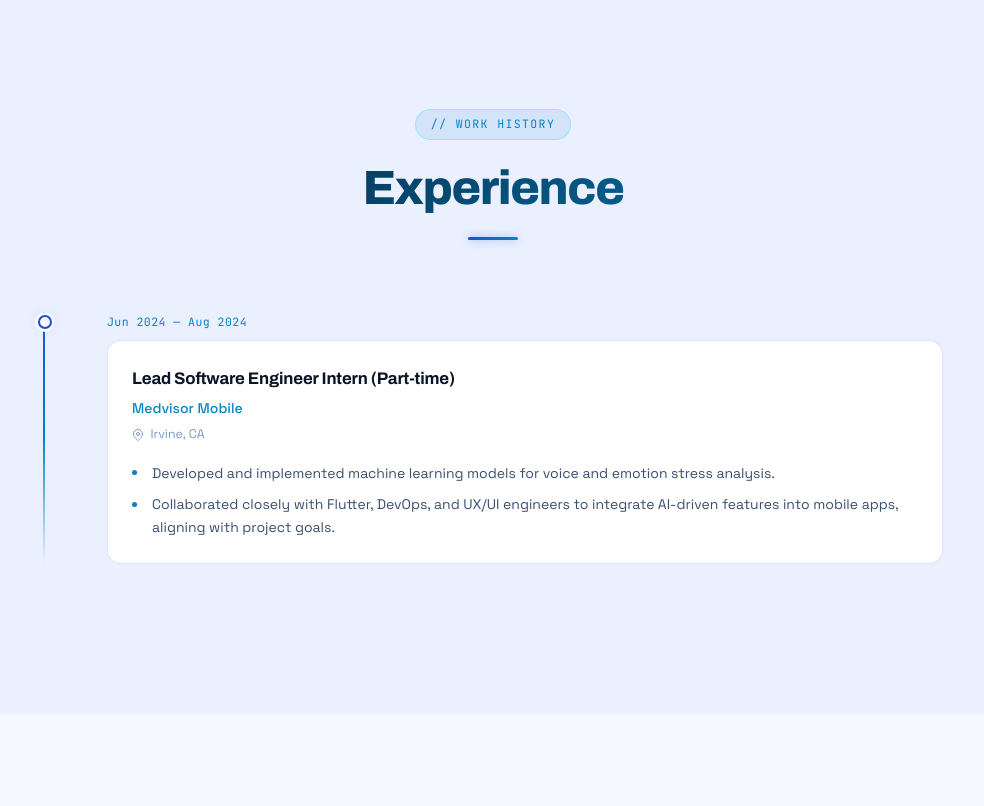
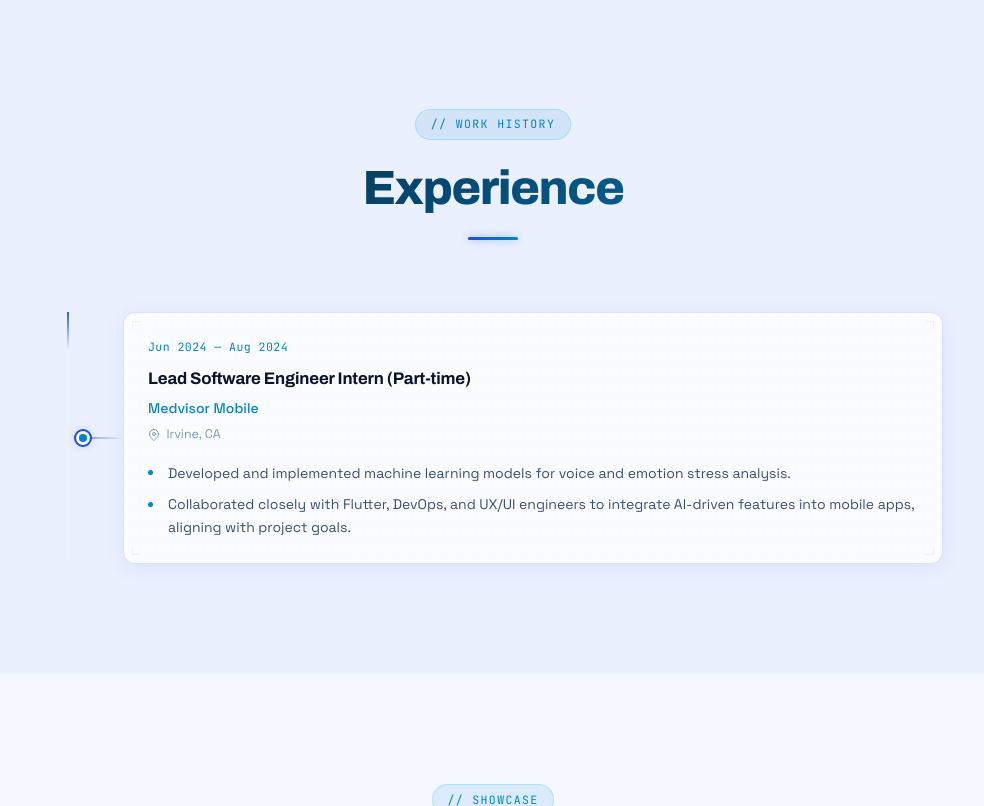
Before and after one commit to mursalatul/portfolio, a Django app: page / in a window 1280 px wide. Shown: the part 3081-3887 px from the top of the page, without its empty margins (147-1131 px from the left). Run offline with Django 5.2, Linux system fonts and the light colour scheme; data comes from the database, SQL or seed files in the repository.

Commit message:
feat: overhaul timeline cards with glassmorphism and interactive cyberpunk aesthetic elements

```diff
--- a/static/css/style.css
+++ b/static/css/style.css
@@ -854,16 +854,21 @@ img { max-width: 100%; height: auto; }
   letter-spacing: 0.04em;
 }
 .timeline-card {
-  background: var(--bg-card);
+  position: relative;
+  background: var(--bg-glass);
+  backdrop-filter: blur(12px);
+  -webkit-backdrop-filter: blur(12px);
   border: 1px solid var(--border);
-  border-radius: 14px; padding: 1.5rem;
-  transition: all 0.3s ease;
+  border-radius: 12px; padding: 1.5rem;
+  overflow: hidden;
+  transition: all 0.4s cubic-bezier(0.25, 0.8, 0.25, 1);
+  box-shadow: var(--card-shadow);
   cursor: default;
 }
 .timeline-card:hover {
-  border-color: rgba(0, 212, 255, 0.25);
-  box-shadow: var(--card-shadow-hover);
-  transform: translateX(4px);
+  transform: translateX(6px) translateY(-2px);
+  border-color: rgba(0, 212, 255, 0.4);
+  box-shadow: 0 10px 40px -10px var(--accent-glow), 0 0 15px rgba(0, 212, 255, 0.08);
 }
 .timeline-role {
   font-family: 'Archivo', sans-serif;
@@ -2521,7 +2526,8 @@ section { width: 100%; overflow-x: hidden; }
   box-shadow: 0 0 8px var(--accent-cyan-glow);
 }
 
-.edu-item:hover .edu-terminal {
+.edu-item:hover .edu-terminal,
+.edu-item:hover .timeline-card {
   transform: translateX(6px) translateY(-2px);
   border-color: rgba(0, 212, 255, 0.4);
   box-shadow: 0 10px 40px -10px var(--accent-glow), 0 0 15px rgba(0, 212, 255, 0.08);
@@ -2540,7 +2546,8 @@ section { width: 100%; overflow-x: hidden; }
   transition: opacity 0.3s ease;
 }
 
-.edu-item:hover .edu-scanline {
+.edu-item:hover .edu-scanline,
+.timeline-card:hover .edu-scanline {
   opacity: 1;
   animation: scanline-sweep 2.5s infinite linear;
 }
@@ -2562,7 +2569,8 @@ section { width: 100%; overflow-x: hidden; }
   opacity: 0.05;
 }
 
-.edu-item:hover .edu-grid-overlay {
+.edu-item:hover .edu-grid-overlay,
+.timeline-card:hover .edu-grid-overlay {
   opacity: 0.6;
 }
 
@@ -2585,7 +2593,11 @@ section { width: 100%; overflow-x: hidden; }
 .edu-item:hover .edu-bracket-tl,
 .edu-item:hover .edu-bracket-tr,
 .edu-item:hover .edu-bracket-bl,
-.edu-item:hover .edu-bracket-br {
+.edu-item:hover .edu-bracket-br,
+.timeline-card:hover .edu-bracket-tl,
+.timeline-card:hover .edu-bracket-tr,
+.timeline-card:hover .edu-bracket-bl,
+.timeline-card:hover .edu-bracket-br {
   opacity: 0.9;
   border-color: var(--accent-cyan);
 }
--- a/templates/core/index.html
+++ b/templates/core/index.html
@@ -485,11 +485,38 @@
       <div class="section-line"></div>
     </div>
     <div class="exp-timeline-container">
-      <div class="timeline">
+      <div class="edu-console">
+        <!-- High-tech laser trace path -->
+        <div class="edu-laser-path">
+          <div class="edu-laser-fill"></div>
+        </div>
+
         {% for exp in experiences %}
-        <div class="timeline-item reveal" data-delay="{{ forloop.counter0 }}00">
-          <div class="timeline-date">{{ exp.start_date }} — {{ exp.end_date|default:"Present" }}</div>
+        <div class="edu-item reveal" data-delay="{{ forloop.counter0 }}00">
+          <!-- Interactive glowing terminal node -->
+          <div class="edu-node-wrap">
+            <div class="edu-node">
+              <div class="edu-node-inner"></div>
+              <div class="edu-node-pulse"></div>
+            </div>
+          </div>
+
+          <!-- Laser link branch -->
+          <div class="edu-laser-branch"></div>
+
+          <!-- Holographic terminal display panel -->
           <div class="timeline-card">
+            <!-- CRT Scanline overlay -->
+            <div class="edu-scanline"></div>
+            <div class="edu-grid-overlay"></div>
+
+            <!-- Cyberpunk bracket decors -->
+            <div class="edu-bracket-tl"></div>
+            <div class="edu-bracket-tr"></div>
+            <div class="edu-bracket-bl"></div>
+            <div class="edu-bracket-br"></div>
+
+            <div class="timeline-date">{{ exp.start_date }} — {{ exp.end_date|default:"Present" }}</div>
             <div class="timeline-role">{{ exp.role }}</div>
             <div class="timeline-company">{{ exp.company }}</div>
             <div class="timeline-location">
```
